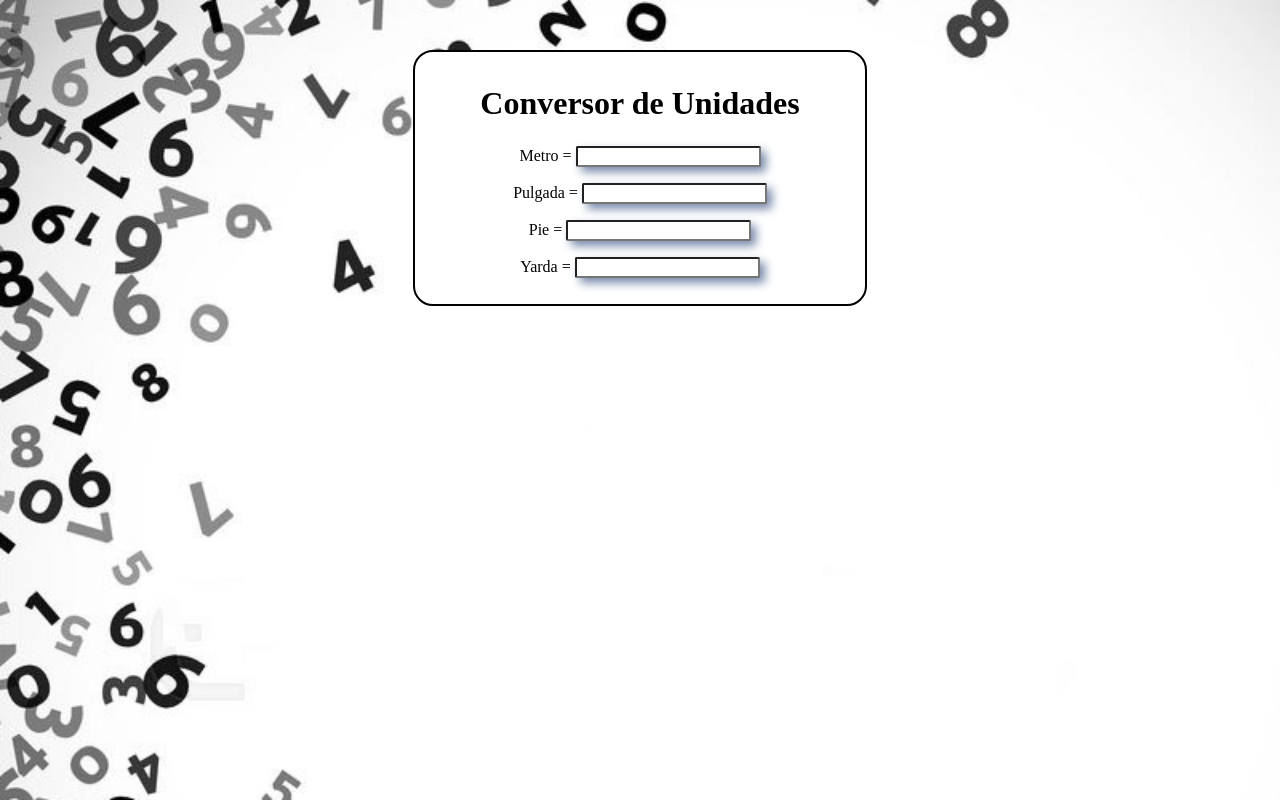
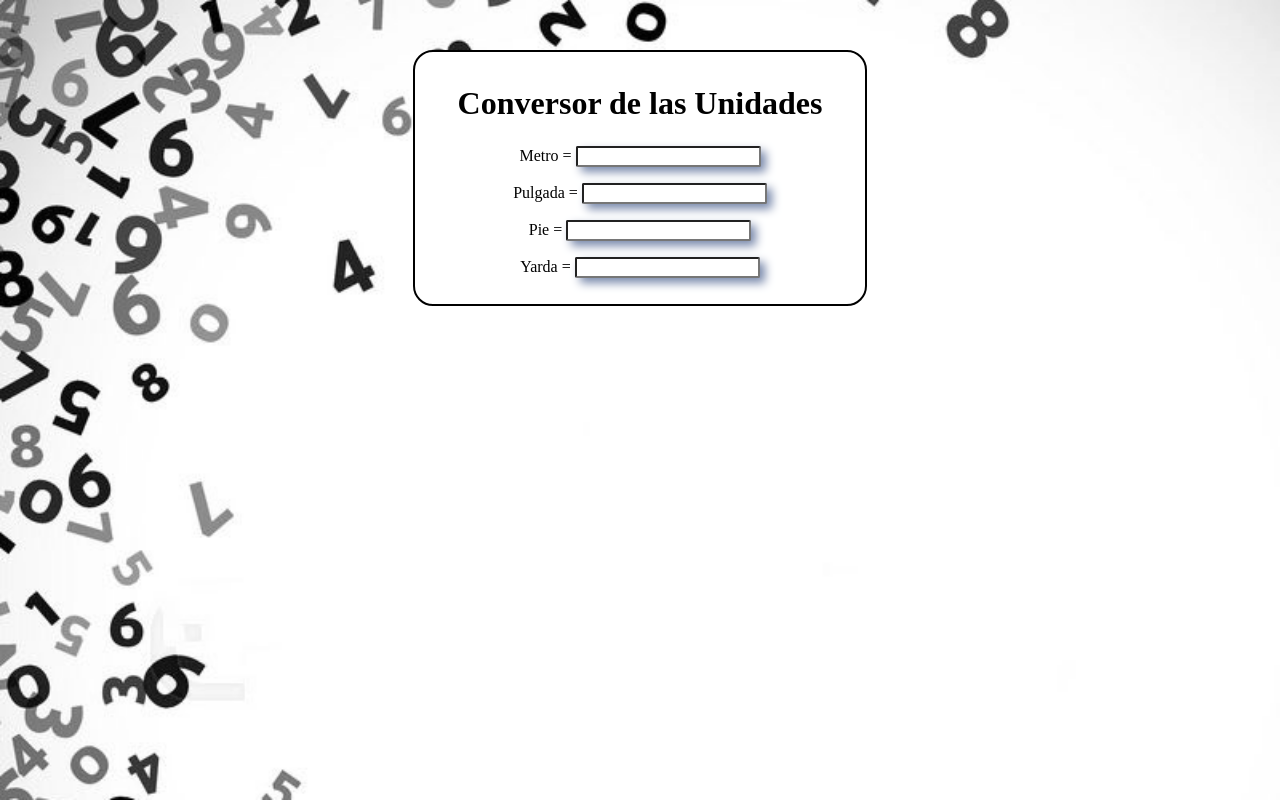
Before and after one commit to UCC-LabCompu2/ejercicios2022-RoyKostrun, a plain HTML site: page Ejercicios-JavaScript/ConversorUnidades.html in a window 1280 px wide. Drawn offline with Linux system fonts and the light colour scheme; a web font is replaced by a local one.

Commit message:
cambio en ejer de la guia de JS

```diff
--- a/Ejercicios-JavaScript/ConversorUnidades.html
+++ b/Ejercicios-JavaScript/ConversorUnidades.html
@@ -10,7 +10,7 @@
 <body class="body-num">
 
 <div class="centrado div-conver">
-    <h1>Conversor de Unidades</h1>
+    <h1>Conversor de las Unidades </h1>
     <form name="lasUnidades">
 
     <form>
```
